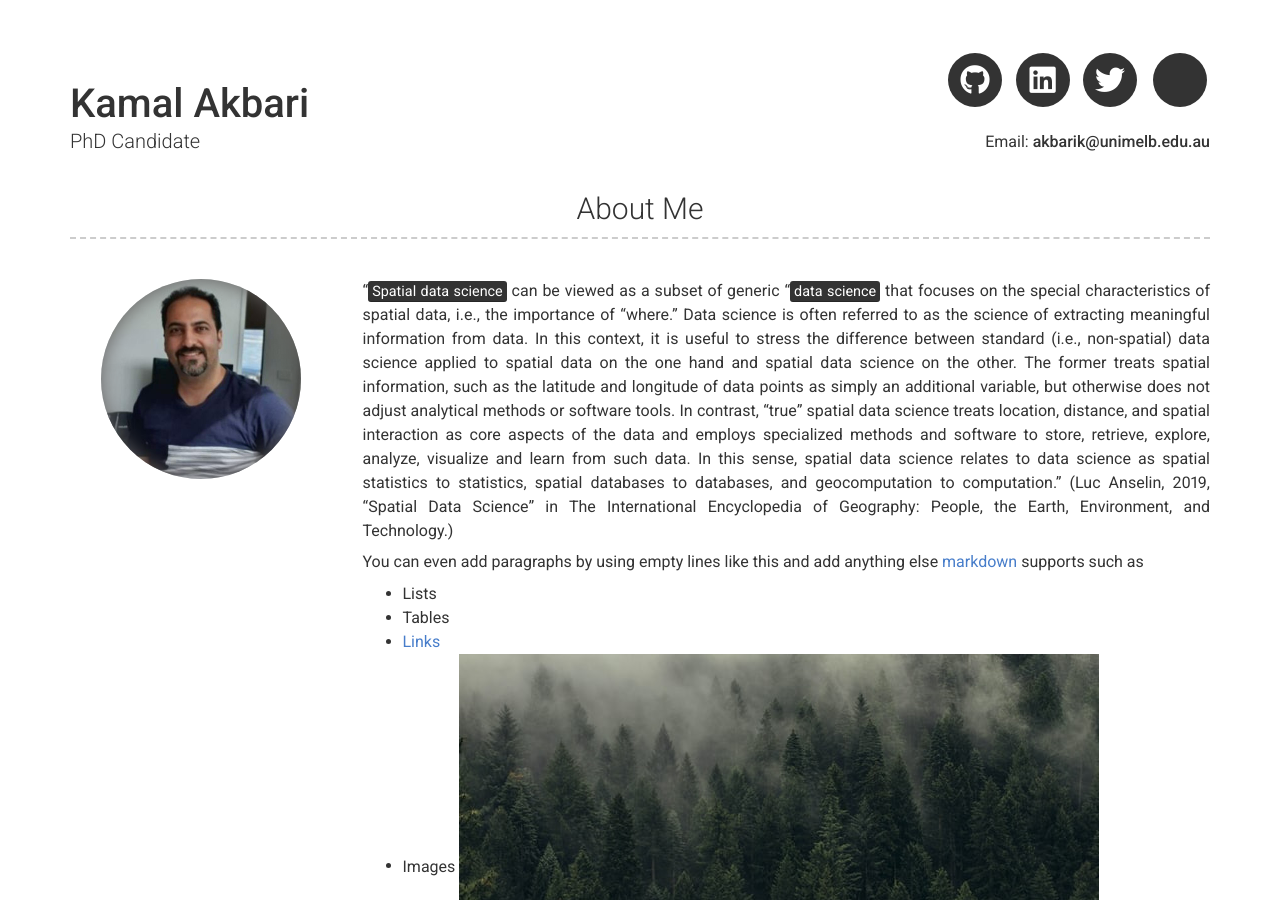
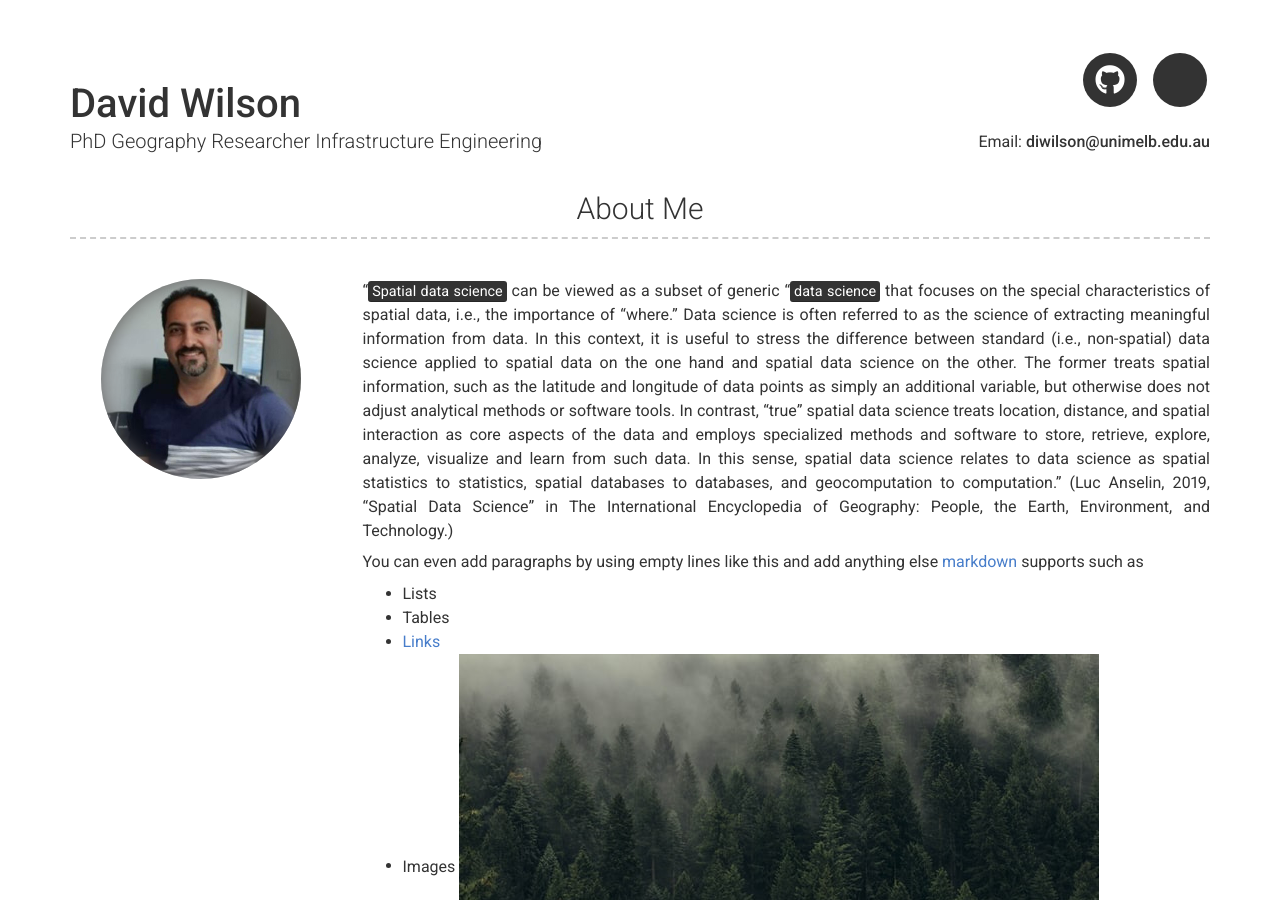
Before and after one commit to Davidw48/WhoAmI-, a Jekyll site: the page built from index.md, in a window 1280 px wide and 900 px high. Built offline with Jekyll 4.4.1, drawn with Linux system fonts in a browser that asks for light colours; nearby versions of some CDN libraries; some of the changed text lies outside the part shown.

Commit message:
Update _config.yml

```diff
--- a/_config.yml
+++ b/_config.yml
@@ -6,9 +6,9 @@ repository: Git repository where your resume will be hosted, only required if yo
 version: 2
 
 # Personal info
-name: Kamal Akbari
-title: PhD Candidate
-email: akbarik@unimelb.edu.au
+name: David Wilson
+title: PhD Geography Researcher Infrastructure Engineering
+email: diwilson@unimelb.edu.au
 # email_title: Email (Email title override)
 #phone: Your phone number (optional)
 # phone_title: Phone (Phone title override)
@@ -19,9 +19,9 @@ email: akbarik@unimelb.edu.au
 #darkmode: false
 
 # Social links
-twitter_username: kamalakbari7
-github_username:  Kamalakbari7
-linkedin_username: jekyll
+#twitter_username: kamalakbari7
+github_username:  Davidw48
+#linkedin_username: jekyll
 #youtube_username: kaka
 
 # Additional icon links
```
